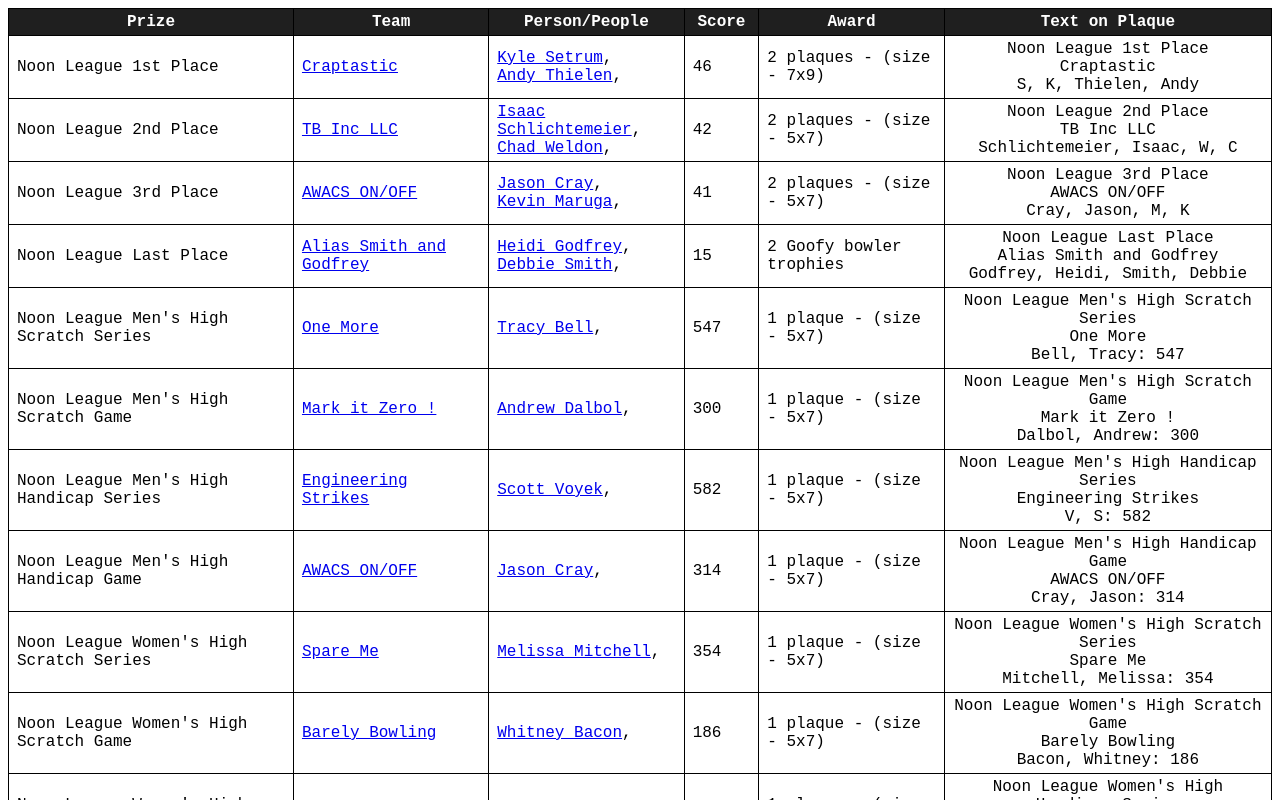
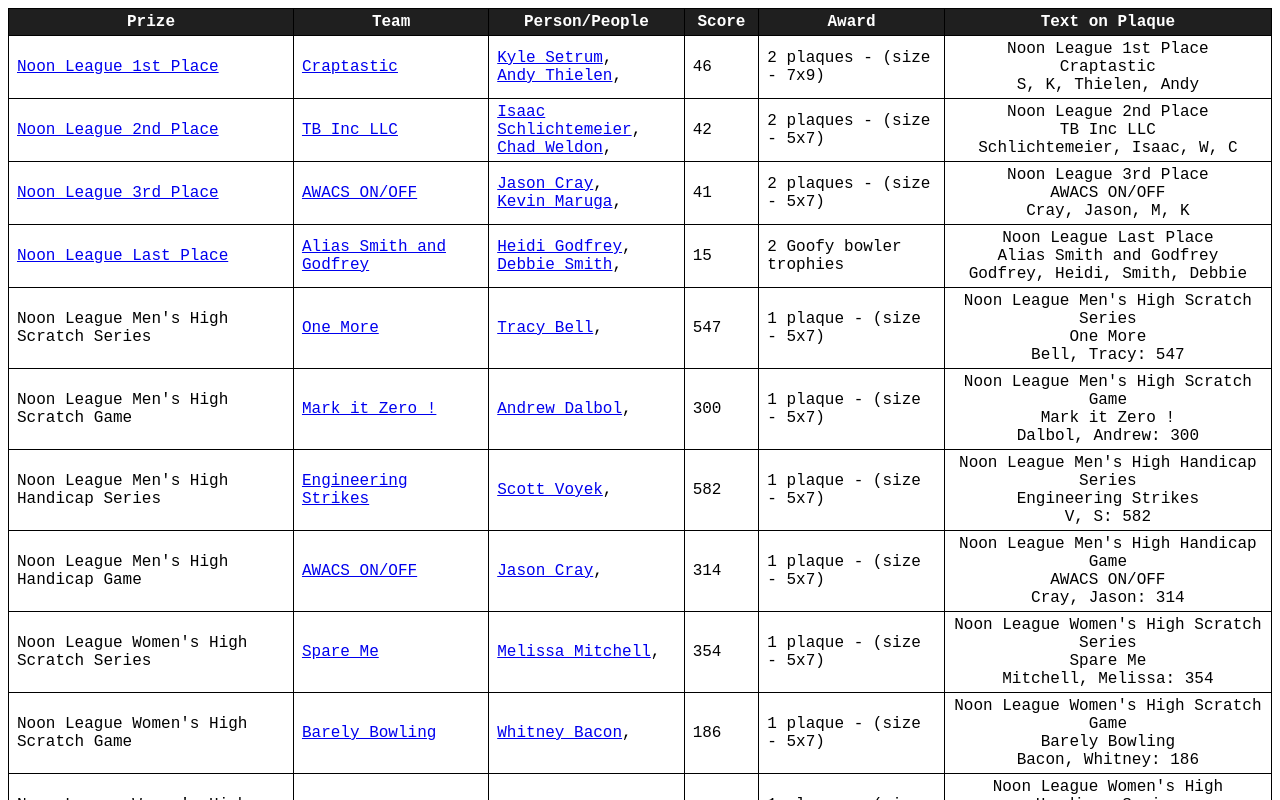
Before and after one commit to ngramste/lunchBowling, a plain HTML site: page www/awards.html in a window 1280 px wide. Shown: the top 800 px of the page. Drawn offline with Linux system fonts and the light colour scheme.

Commit message:
added links to friendship page

```diff
--- a/www/js/awards.js
+++ b/www/js/awards.js
@@ -267,11 +267,18 @@ function countCenturies(minWeeks = 6) {
     }).filter(result => undefined != result);
 }
 
-function buildRow(prize, teamName, people, score, award, plaqueText) {
+function buildRow(link, prize, teamName, people, score, award, plaqueText) {
     tr = document.createElement("tr");
 
     td = document.createElement("td");
-    td.innerHTML = prize;
+    if (link != "") {
+        let a = document.createElement("a");
+        a.innerHTML = prize;
+        a.href = link;
+        td.appendChild(a);
+    } else {
+        td.innerHTML = prize;
+    }
     tr.appendChild(td);
 
     td = document.createElement("td");
@@ -356,7 +363,8 @@ window.onload = function () {
         let score = weeklyStandings.getLatestWeek()[0].pointsWon;
         let award = `${people.length} plaques - (size - 7x9)`;
         let plaqueText = `${prize}<br>${teamName}<br>${people.join(", ")}`;
-        table.appendChild(buildRow(prize, teamName, people, score, award, plaqueText));
+        let link = "./";
+        table.appendChild(buildRow(link, prize, teamName, people, score, award, plaqueText));
 
         prize = "Noon League 2nd Place";
         teamName = weeklyStandings.getLatestWeek()[1].teamName;
@@ -364,7 +372,8 @@ window.onload = function () {
         score = weeklyStandings.getLatestWeek()[1].pointsWon;
         award = `${people.length} plaques - (size - 5x7)`;
         plaqueText = `${prize}<br>${teamName}<br>${people.join(", ")}`;
-        table.appendChild(buildRow(prize, teamName, people, score, award, plaqueText));
+        link = "./";
+        table.appendChild(buildRow(link, prize, teamName, people, score, award, plaqueText));
 
         prize = "Noon League 3rd Place";
         teamName = weeklyStandings.getLatestWeek()[2].teamName;
@@ -372,7 +381,8 @@ window.onload = function () {
         score = weeklyStandings.getLatestWeek()[2].pointsWon;
         award = `${people.length} plaques - (size - 5x7)`;
         plaqueText = `${prize}<br>${teamName}<br>${people.join(", ")}`;
-        table.appendChild(buildRow(prize, teamName, people, score, award, plaqueText));
+        link = "./";
+        table.appendChild(buildRow(link, prize, teamName, people, score, award, plaqueText));
 
         prize = "Noon League Last Place";
         teamName = weeklyStandings.getLatestWeek()[weeklyStandings.getLatestWeek().length - 1].teamName;
@@ -380,7 +390,8 @@ window.onload = function () {
         score = weeklyStandings.getLatestWeek()[weeklyStandings.getLatestWeek().length - 1].pointsWon;
         award = `${people.length} Goofy bowler trophies`;
         plaqueText = `${prize}<br>${teamName}<br>${people.join(", ")}`;
-        table.appendChild(buildRow(prize, teamName, people, score, award, plaqueText));
+        link = "./";
+        table.appendChild(buildRow(link, prize, teamName, people, score, award, plaqueText));
 
         let individual = getIndividualAwards();
 
@@ -390,7 +401,8 @@ window.onload = function () {
         score = individual.men.highSS.score;
         award = `1 plaque - (size - 5x7)`;
         plaqueText = `${prize}<br>${teamName}<br>${people}: ${score}`;
-        table.appendChild(buildRow(prize, teamName, people, score, award, plaqueText));
+        link = "";
+        table.appendChild(buildRow(link, prize, teamName, people, score, award, plaqueText));
 
         prize = "Noon League Men's High Scratch Game";
         teamName = leagueRecaps.getBowler(individual.men.highSG.game.week, individual.men.highSG.name).TeamName;
@@ -398,7 +410,8 @@ window.onload = function () {
         score = individual.men.highSG.score;
         award = `1 plaque - (size - 5x7)`;
         plaqueText = `${prize}<br>${teamName}<br>${people}: ${score}`;
-        table.appendChild(buildRow(prize, teamName, people, score, award, plaqueText));
+        link = "";
+        table.appendChild(buildRow(link, prize, teamName, people, score, award, plaqueText));
 
         prize = "Noon League Men's High Handicap Series";
         teamName = leagueRecaps.getBowler(individual.men.highHS.game.week, individual.men.highHS.name).TeamName;
@@ -406,7 +419,8 @@ window.onload = function () {
         score = individual.men.highHS.score;
         award = `1 plaque - (size - 5x7)`;
         plaqueText = `${prize}<br>${teamName}<br>${people}: ${score}`;
-        table.appendChild(buildRow(prize, teamName, people, score, award, plaqueText));
+        link = "";
+        table.appendChild(buildRow(link, prize, teamName, people, score, award, plaqueText));
 
         prize = "Noon League Men's High Handicap Game";
         teamName = leagueRecaps.getBowler(individual.men.highHG.game.week, individual.men.highHG.name).TeamName;
@@ -414,7 +428,8 @@ window.onload = function () {
         score = individual.men.highHG.score;
         award = `1 plaque - (size - 5x7)`;
         plaqueText = `${prize}<br>${teamName}<br>${people}: ${score}`;
-        table.appendChild(buildRow(prize, teamName, people, score, award, plaqueText));
+        link = "";
+        table.appendChild(buildRow(link, prize, teamName, people, score, award, plaqueText));
 
         prize = "Noon League Women's High Scratch Series";
         teamName = leagueRecaps.getBowler(individual.women.highSS.game.week, individual.women.highSS.name).TeamName;
@@ -422,7 +437,8 @@ window.onload = function () {
         score = individual.women.highSS.score;
         award = `1 plaque - (size - 5x7)`;
         plaqueText = `${prize}<br>${teamName}<br>${people}: ${score}`;
-        table.appendChild(buildRow(prize, teamName, people, score, award, plaqueText));
+        link = "";
+        table.appendChild(buildRow(link, prize, teamName, people, score, award, plaqueText));
 
         prize = "Noon League Women's High Scratch Game";
         teamName = leagueRecaps.getBowler(individual.women.highSG.game.week, individual.women.highSG.name).TeamName;
@@ -430,7 +446,8 @@ window.onload = function () {
         score = individual.women.highSG.score;
         award = `1 plaque - (size - 5x7)`;
         plaqueText = `${prize}<br>${teamName}<br>${people}: ${score}`;
-        table.appendChild(buildRow(prize, teamName, people, score, award, plaqueText));
+        link = "";
+        table.appendChild(buildRow(link, prize, teamName, people, score, award, plaqueText));
 
         prize = "Noon League Women's High Handicap Series";
         teamName = leagueRecaps.getBowler(individual.women.highHS.game.week, individual.women.highHS.name).TeamName;
@@ -438,7 +455,8 @@ window.onload = function () {
         score = individual.women.highHS.score;
         award = `1 plaque - (size - 5x7)`;
         plaqueText = `${prize}<br>${teamName}<br>${people}: ${score}`;
-        table.appendChild(buildRow(prize, teamName, people, score, award, plaqueText));
+        link = "";
+        table.appendChild(buildRow(link, prize, teamName, people, score, award, plaqueText));
 
         prize = "Noon League Women's High Handicap Game";
         teamName = leagueRecaps.getBowler(individual.women.highHG.game.week, individual.women.highHG.name).TeamName;
@@ -446,7 +464,8 @@ window.onload = function () {
         score = individual.women.highHG.score;
         award = `1 plaque - (size - 5x7)`;
         plaqueText = `${prize}<br>${teamName}<br>${people}: ${score}`;
-        table.appendChild(buildRow(prize, teamName, people, score, award, plaqueText));
+        link = "";
+        table.appendChild(buildRow(link, prize, teamName, people, score, award, plaqueText));
 
         let teams = teamData.getTeamList().map(team => {
             return {
@@ -470,7 +489,8 @@ window.onload = function () {
         score = teams[0].scores.highScratchSeries.score;
         award = `${people.length} plaques - (size - 5x7)`;
         plaqueText = `${prize}<br>${teamName}<br>${people.join(", ")}: ${score}`;
-        table.appendChild(buildRow(prize, teamName, people, score, award, plaqueText));
+        link = "";
+        table.appendChild(buildRow(link, prize, teamName, people, score, award, plaqueText));
 
         // Sort on the high scratch game
         teams.sort(function(a,b) {
@@ -490,7 +510,8 @@ window.onload = function () {
         score = teams[0].scores.highScratchGame.score;
         award = `${people.length} plaques - (size - 5x7)`;
         plaqueText = `${prize}<br>${teamName}<br>${people.join(", ")}: ${score}`;
-        table.appendChild(buildRow(prize, teamName, people, score, award, plaqueText));
+        link = "";
+        table.appendChild(buildRow(link, prize, teamName, people, score, award, plaqueText));
 
         // Sort on the high handicap series
         teams.sort(function(a,b) {
@@ -510,7 +531,8 @@ window.onload = function () {
         score = teams[0].scores.highHandicapSeries.score;
         award = `${people.length} plaques - (size - 5x7)`;
         plaqueText = `${prize}<br>${teamName}<br>${people.join(", ")}: ${score}`;
-        table.appendChild(buildRow(prize, teamName, people, score, award, plaqueText));
+        link = "";
+        table.appendChild(buildRow(link, prize, teamName, people, score, award, plaqueText));
 
         // Sort on the high handicap game
         teams.sort(function(a,b) {
@@ -528,7 +550,8 @@ window.onload = function () {
         score = teams[0].scores.highHandicapGame.score;
         award = `${people.length} plaques - (size - 5x7)`;
         plaqueText = `${prize}<br>${teamName}<br>${people.join(", ")}: ${score}`;
-        table.appendChild(buildRow(prize, teamName, people, score, award, plaqueText));
+        link = "";
+        table.appendChild(buildRow(link, prize, teamName, people, score, award, plaqueText));
 
         let improvements = playerData.getPlayerNames()
             // Get the scores 12
@@ -544,7 +567,8 @@ window.onload = function () {
         score = improvements[1];
         award = "1 plaque – (size 5x7)";
         plaqueText = `${prize}<br>${teamName}<br>${people.join(", ")}: ${score} Pins`;
-        table.appendChild(buildRow(prize, teamName, people, score, award, plaqueText));
+        link = "";
+        table.appendChild(buildRow(link, prize, teamName, people, score, award, plaqueText));
 
         let bowlers = gameData.players.getPlayerNames()
             // filter out people who didn't bowl a game
@@ -566,7 +590,8 @@ window.onload = function () {
         score = bowlers[0].aveStart - bowlers[0].aveEnd;
         award = "Toilet Paper and butt";
         plaqueText = `${prize}<br>${teamName}<br>${people.join(", ")}: ${score} Pins`;
-        table.appendChild(buildRow(prize, teamName, people, score, award, plaqueText));
+        link = "";
+        table.appendChild(buildRow(link, prize, teamName, people, score, award, plaqueText));
 
         let grumpy = largestDropInAve()[0];
 
@@ -576,7 +601,8 @@ window.onload = function () {
         score = grumpy.drop.toFixed(2);
         award = "Gumpy Sack";
         plaqueText = "";
-        table.appendChild(buildRow(prize, teamName, people, score, award, plaqueText));
+        link = "";
+        table.appendChild(buildRow(link, prize, teamName, people, score, award, plaqueText));
 
         let friends = calculateFriendship();
         friends = friends.filter(friend => friend.points == friends[0].points);
@@ -587,7 +613,8 @@ window.onload = function () {
         score = friends[0].points;
         award = `${people.length} Snickers Bars`;
         plaqueText = "";
-        table.appendChild(buildRow(prize, teamName, people, score, award, plaqueText));
+        link = "./friendship.html";
+        table.appendChild(buildRow(link, prize, teamName, people, score, award, plaqueText));
 
         let meanies = calculateMeanies();
         meanies = meanies.filter(meanie => meanie.points == meanies[0].points);
@@ -598,7 +625,8 @@ window.onload = function () {
         score = meanies[0].points;
         award = `${people.length} Sour Patch Kids`;
         plaqueText = "";
-        table.appendChild(buildRow(prize, teamName, people, score, award, plaqueText));
+        link = "./friendship.html";
+        table.appendChild(buildRow(link, prize, teamName, people, score, award, plaqueText));
 
         let centuries = countCenturies();
 
@@ -608,6 +636,7 @@ window.onload = function () {
         score = centuries.map(player => player.count).join("<br>");
         award = `${centuries.map(player => player.count).reduce((a, b) => a + b, 0)} Snickers Bars`;
         plaqueText = "";
-        table.appendChild(buildRow(prize, teamName, people, score, award, plaqueText));
+        link = "";
+        table.appendChild(buildRow(link, prize, teamName, people, score, award, plaqueText));
     });
 };
--- a/www/js/standingsInfo.js
+++ b/www/js/standingsInfo.js
@@ -68,7 +68,7 @@ function WeekSelected(event) {
     });
 
     // LastWeekHighScores(week.weekNum);
-    HighScores(week.weekNum);
+    // HighScores(week.weekNum);
 }
 
 // Setup a function to be called when the document is finished loading.
```
Also changed, not shown: www/index.html (+2 -2 lines), www/js/friendship.js (+10 -4 lines).
